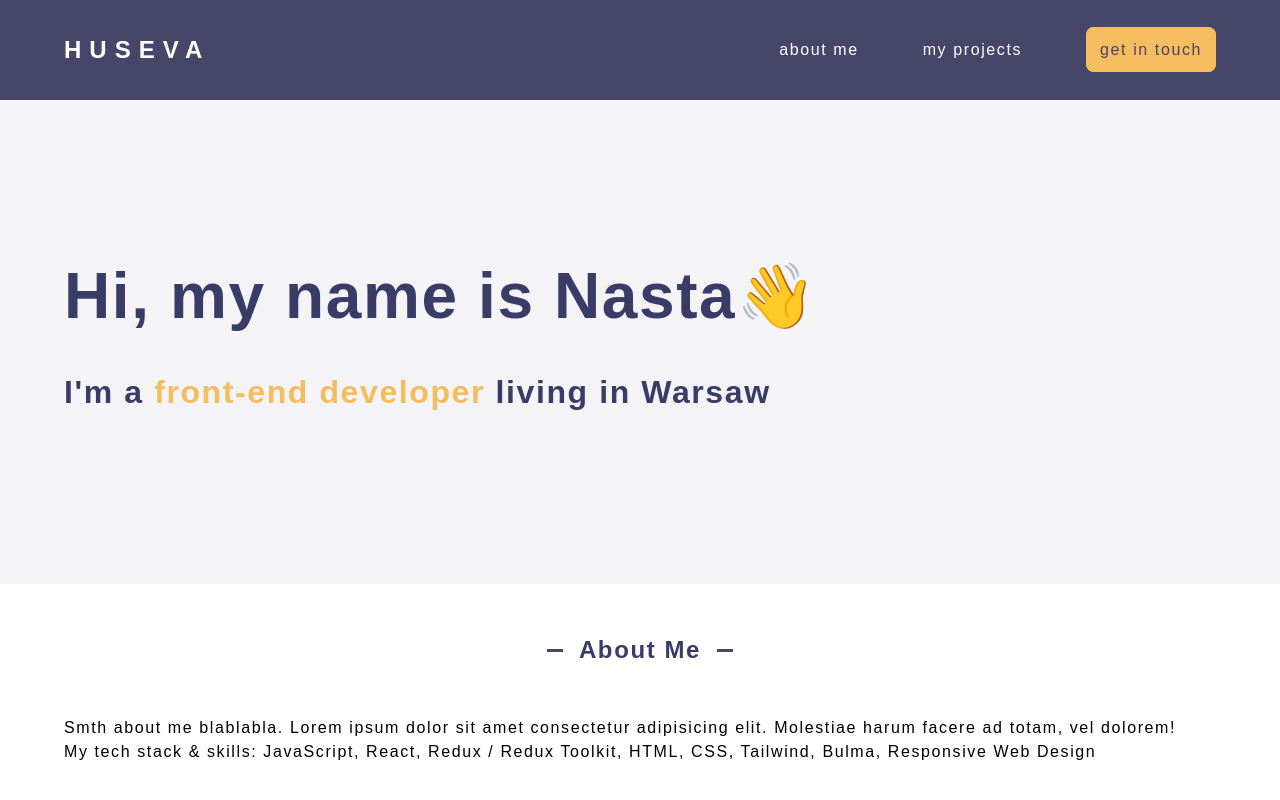
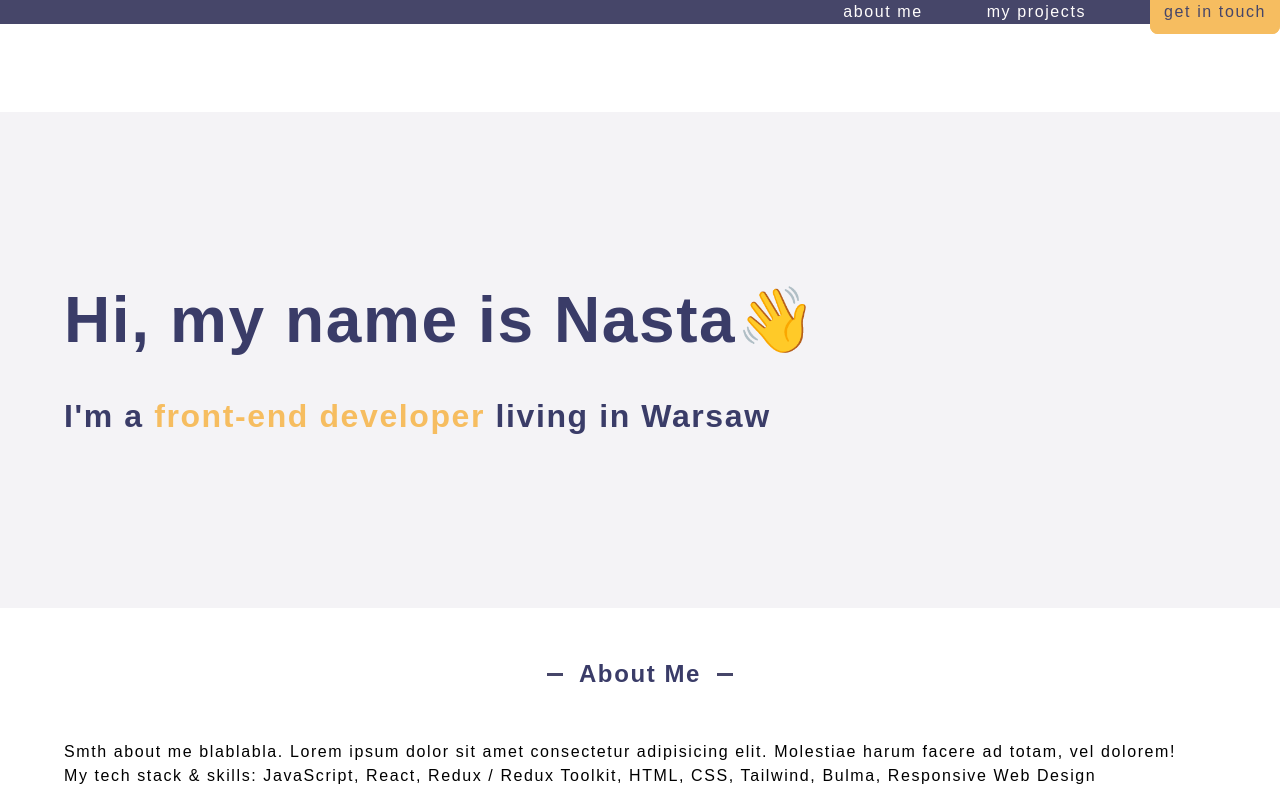
Before and after one commit to pl0tka/portfolio, a React (Vite) app: page / in a window 1280 px wide. Shown: the top 800 px of the page. Built offline with nearby package versions, Linux system fonts and the light colour scheme; a web font is replaced by a local one.

Commit message:
Restructure the header (navbar)

```diff
--- a/src/App.js
+++ b/src/App.js
@@ -1,5 +1,5 @@
 import React from 'react';
-import Nav from './components/Nav';
+import Header from './components/Header';
 import Hero from './components/Hero';
 import Sections from './components/Sections';
 import Footer from './components/Footer';
@@ -7,7 +7,7 @@ import Footer from './components/Footer';
 function App() {
   return (
     <div>
-      <Nav />
+      <Header />
       <Hero />
       <Sections />
       <Footer />
--- /dev/null
+++ b/src/components/Header.js
@@ -0,0 +1,15 @@
+import React from 'react';
+import Nav from './Nav';
+import NavToggler from './NavToggler';
+
+function Header() {
+  return (
+    <header className="header">
+      <p className="header-logo">huseva</p>
+      <Nav />
+      <NavToggler />
+    </header>
+  );
+}
+
+export default Header;
--- a/src/components/Hero.js
+++ b/src/components/Hero.js
@@ -2,7 +2,7 @@ import React from 'react';
 
 function Hero() {
   return (
-    <header className="hero">
+    <section className="hero">
       <div className="hero-container">
         <h1 className="hero-title">
           Hi, my name is Nasta
@@ -13,7 +13,7 @@ function Hero() {
           living in Warsaw
         </h2>
       </div>
-    </header>
+    </section>
   );
 }
 
--- a/src/components/Nav.js
+++ b/src/components/Nav.js
@@ -3,25 +3,19 @@ import React from 'react';
 function Nav() {
   return (
     <nav className="nav">
-      <div className="nav-container">
-        <p className="nav-logo">huseva</p>
       <ul className="nav-list">
-          <li className="nav-link">
+        <li className="nav-list-item">
           <a href="#about">about me</a>
         </li>
-          <li className="nav-link">
+        <li className="nav-list-item">
           <a href="#projects">my projects</a>
         </li>
-          <li className="nav-link">
+        <li className="nav-list-item">
           <a className="nav-link-contact" href="mailto:huseva.a@gmail.com">
             get in touch
           </a>
         </li>
       </ul>
-        <button className="nav-toggler">
-          <i className="togger-icon fa-solid fa-bars"></i>
-        </button>
-      </div>
     </nav>
   );
 }
--- /dev/null
+++ b/src/components/NavToggler.js
@@ -0,0 +1,11 @@
+import React from 'react';
+
+function NavToggler() {
+  return (
+    <button className="nav-toggler">
+      <i className="togger-icon fa-solid fa-bars"></i>
+    </button>
+  );
+}
+
+export default NavToggler;
```
Lines whose indentation alone changed are shown as unchanged.
